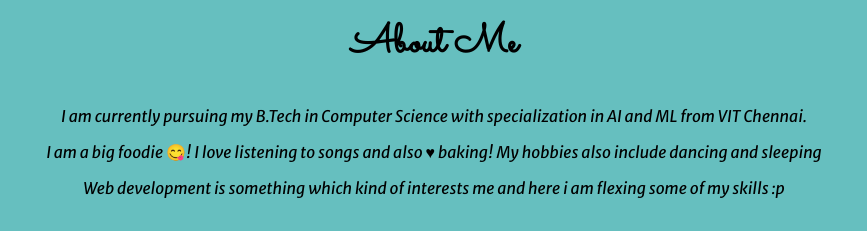
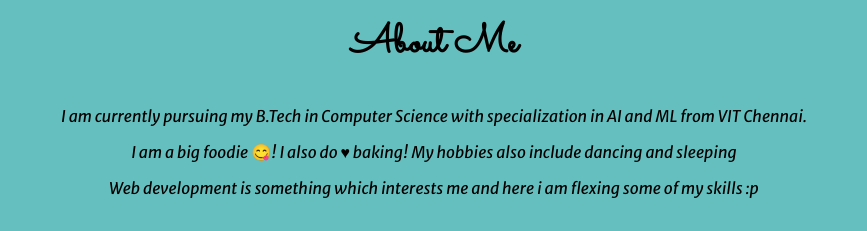
Before and after one commit to AnikaJagati/mywebpage, a plain HTML site: page index.html in a window 1280 px wide. Shown: the part 835-1066 px from the top of the page, without its empty margins (206-1073 px from the left). Drawn offline with Linux system fonts and the light colour scheme.

Commit message:
Update index.html

```diff
--- a/index.html
+++ b/index.html
@@ -31,8 +31,8 @@
         <h2>About Me</h2>
 
         <p>I am currently pursuing my B.Tech in Computer Science with specialization in AI and ML from VIT Chennai.</p>
-        <p>I am a big foodie 😋! I love listening to songs and also ♥ baking! My hobbies also include dancing and sleeping</p>
-        <p>Web development is something which kind of interests me and here i am flexing some of my skills :p</p>
+        <p>I am a big foodie 😋! I also do ♥ baking! My hobbies also include dancing and sleeping</p>
+        <p>Web development is something which interests me and here i am flexing some of my skills :p</p>
 
         </div>
 
```
